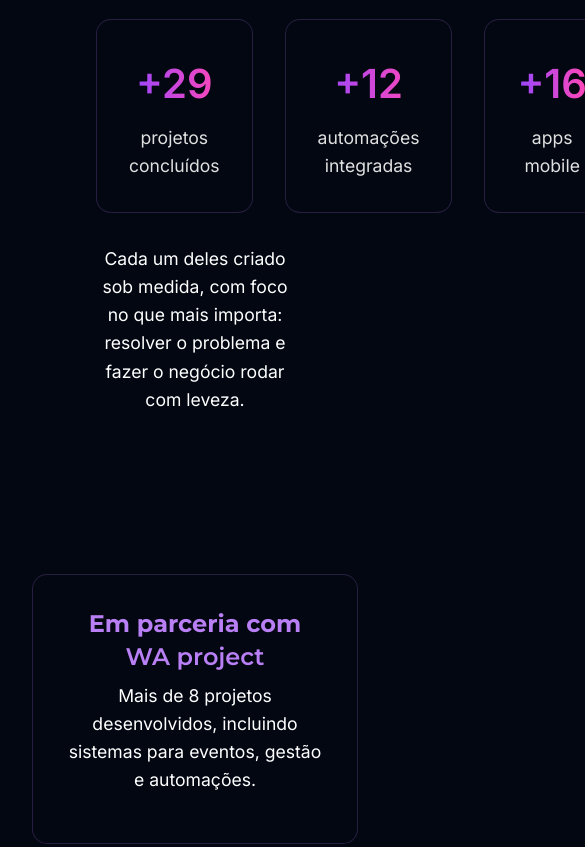
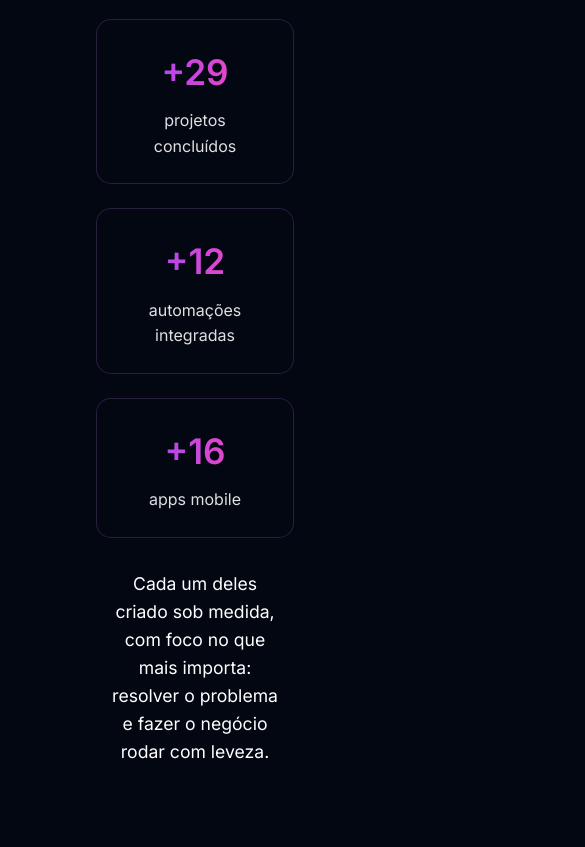
Before and after one commit to alisson-rr/portfolio-alisson, a plain HTML site: page index.html in a window 390 px wide. Shown: the part 7940-8787 px from the top of the page, 585 px wide, since content can reach past the window. Drawn offline with nearby package versions, Linux system fonts and the light colour scheme.

Commit message:
Add files via upload

```diff
--- /dev/null
+++ b/assets/css/responsividade-estatisticas.css
@@ -0,0 +1,39 @@
+/* Responsividade para a seção de estatísticas */
+@media (max-width: 768px) {
+    .stats-grid {
+        grid-template-columns: 1fr;
+        gap: 1.5rem;
+    }
+
+    .stat-item {
+        padding: 1.5rem;
+    }
+
+    .stat-number {
+        font-size: 2.2rem;
+    }
+
+    .stat-label {
+        font-size: 1rem;
+    }
+
+    .stats-description p {
+        padding: 0 1rem;
+    }
+
+    .partnership {
+        padding: 1.5rem;
+        margin-top: 2rem;
+    }
+}
+
+@media (min-width: 769px) and (max-width: 1024px) {
+    .stats-grid {
+        grid-template-columns: repeat(3, 1fr);
+        gap: 1rem;
+    }
+
+    .stat-item {
+        padding: 1rem;
+    }
+}
--- a/index.html
+++ b/index.html
@@ -10,6 +10,7 @@
     <link rel="stylesheet" href="assets/css/estatisticas.css">
     <link rel="stylesheet" href="assets/css/footer.css">
     <link rel="stylesheet" href="assets/css/contato.css">
+    <link rel="stylesheet" href="assets/css/responsividade-estatisticas.css">
     <link href="https://unpkg.com/aos@2.3.1/dist/aos.css" rel="stylesheet">
     <link rel="preconnect" href="https://fonts.googleapis.com">
     <link rel="preconnect" href="https://fonts.gstatic.com" crossorigin>
```
